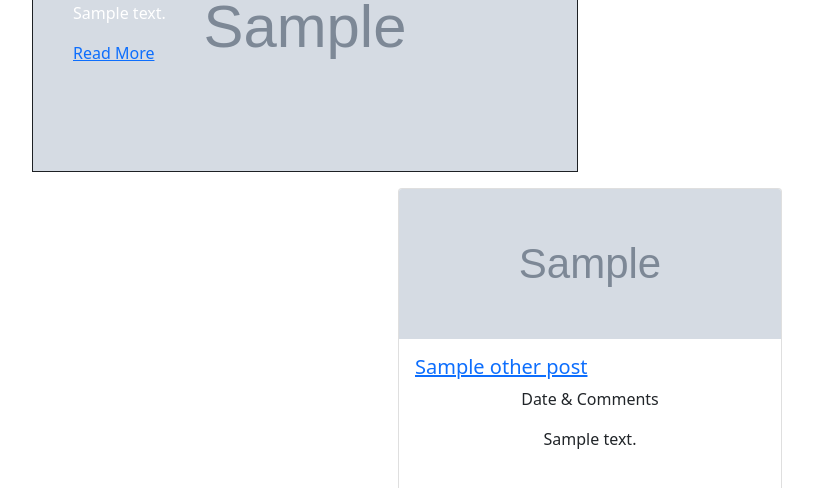
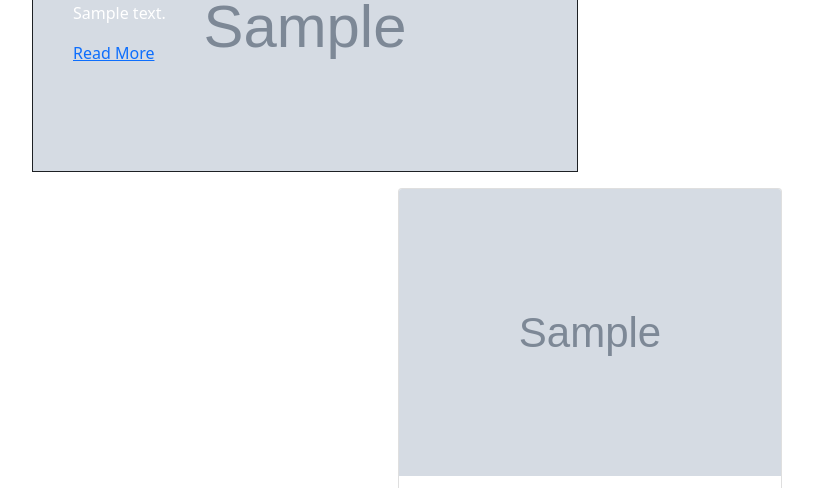
Before and after one commit to ondev97/mayura, a Django app: template templates/blog.html in a window 1280 px wide. Shown: the part 926-1414 px from the top of the page, without its empty margins (50-863 px from the left). Run offline with Django 3.2, Linux system fonts and the light colour scheme; the template is opened without the code that fills it: most values are stand-ins (such as "Sample title", 1, 10 or a date in 2020); grey boxes marked "Sample" are stand-in pictures; some libraries are stand-ins or nearby versions; grey boxes are pictures that could not be loaded.

Commit message:
no changes

```diff
--- a/templates/blog.html
+++ b/templates/blog.html
@@ -100,11 +100,11 @@
             {% for p in other_posts %}
                 <div class="col-sm text-center main-card-1">
                     <div class="card mx-auto" style="width: 24rem;">
-                        <img style="max-height: 150px" src="{{ p.image.url }}" class="card-img-top" alt="...">
+                        <img src="{{ p.image.url }}" class="card-img-top" alt="...">
                         <div class="card-body">
                             <a href="blogpost/{{ p.slug }}"><h5 class="card-title" style="text-align: left;">{{ p.title|slice:'20' }}</h5></a>
                             <p class="tiny-text">Date & Comments</p>
-                            <div class="card-text" style="padding-bottom: 2.5rem;">{{ p.content_1|safe|slice:'100' }}</div>
+                            <div class="card-text" style="padding-bottom: 2.5rem;">{{ p.content_2|safe|slice:'100' }}...</div>
                         </div>
                     </div>
                 </div>
```
